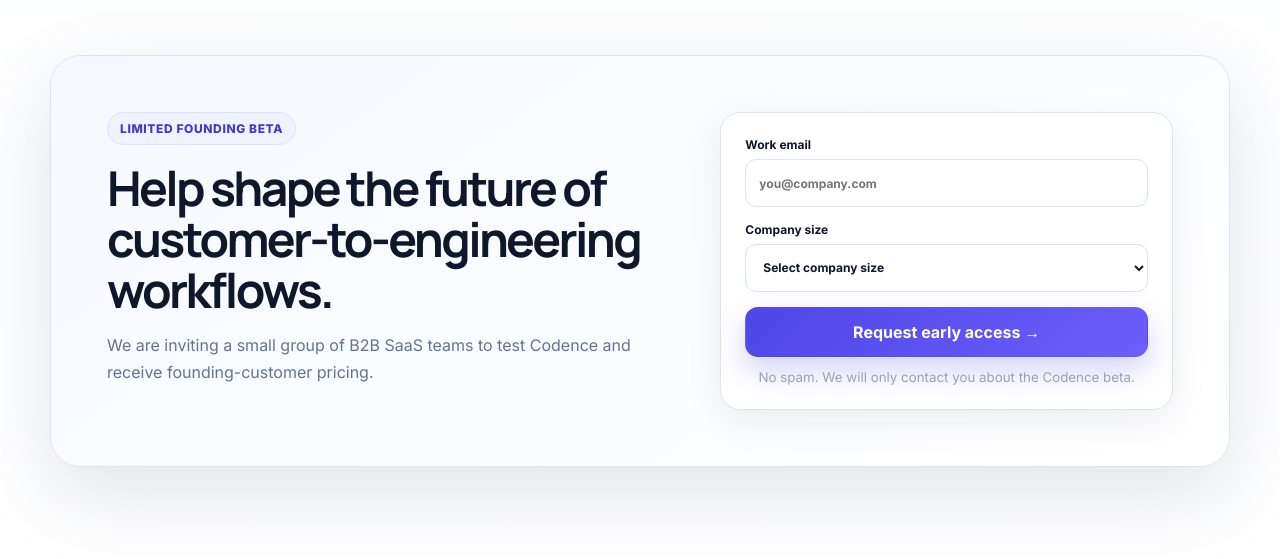
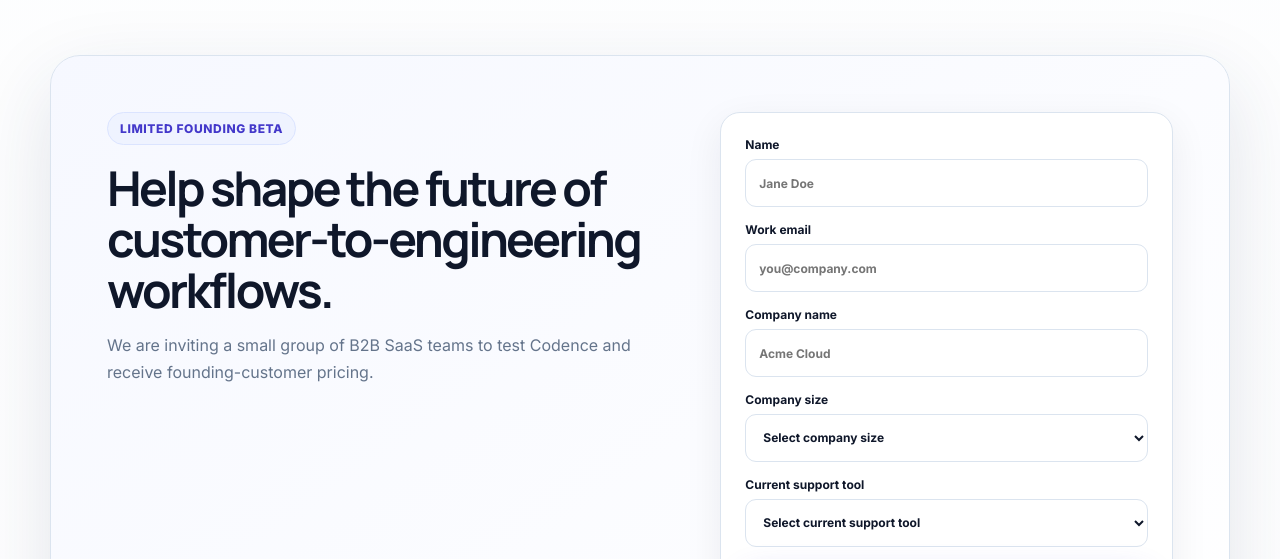
Before and after one commit to puchi84/codence-page, a plain HTML site: page index.html in a window 1280 px wide. Shown: the part 5160-5719 px from the top of the page. Drawn offline with Linux system fonts and the light colour scheme.

Commit message:
Add more fields on the form

```diff
--- a/index.html
+++ b/index.html
@@ -305,7 +305,9 @@
         </div>
 
         <form id="signupForm" action="https://formspree.io/f/mwvgdzln" method="POST">
+          <label>Name<input type="text" id="name" name="name" placeholder="Jane Doe" required></label>
           <label>Work email<input type="email" id="email" name="email" placeholder="you@company.com" required></label>
+          <label>Company name<input type="text" id="companyName" name="companyName" placeholder="Acme Cloud" required></label>
           <label>Company size
             <select id="companySize" name="companySize" required>
               <option value="" disabled selected>Select company size</option>
@@ -314,6 +316,18 @@
               <option>51–200 employees</option>
               <option>201–500 employees</option>
               <option>500+ employees</option>
+            </select>
+          </label>
+          <label>Current support tool
+            <select id="supportTool" name="supportTool" required>
+              <option value="" disabled selected>Select current support tool</option>
+              <option>Zendesk</option>
+              <option>Freshdesk</option>
+              <option>Intercom</option>
+              <option>Help Scout</option>
+              <option>Jira Service Management</option>
+              <option>Other</option>
+              <option>None yet</option>
             </select>
           </label>
           <input type="hidden" name="_subject" value="New Codence beta signup">
--- a/script.js
+++ b/script.js
@@ -54,13 +54,16 @@ const submitButtonDefaultLabel = submitButton.innerHTML;
 signupForm.addEventListener('submit', async (event) => {
   event.preventDefault();
 
+  const name = document.getElementById('name').value.trim();
   const email = document.getElementById('email').value.trim();
+  const companyName = document.getElementById('companyName').value.trim();
   const companySize = document.getElementById('companySize').value;
+  const supportTool = document.getElementById('supportTool').value;
 
   formSuccess.classList.remove('show');
   formError.classList.remove('show');
 
-  if (!email || !companySize) return;
+  if (!name || !email || !companyName || !companySize || !supportTool) return;
 
   submitButton.disabled = true;
   submitButton.textContent = 'Sending…';
```
